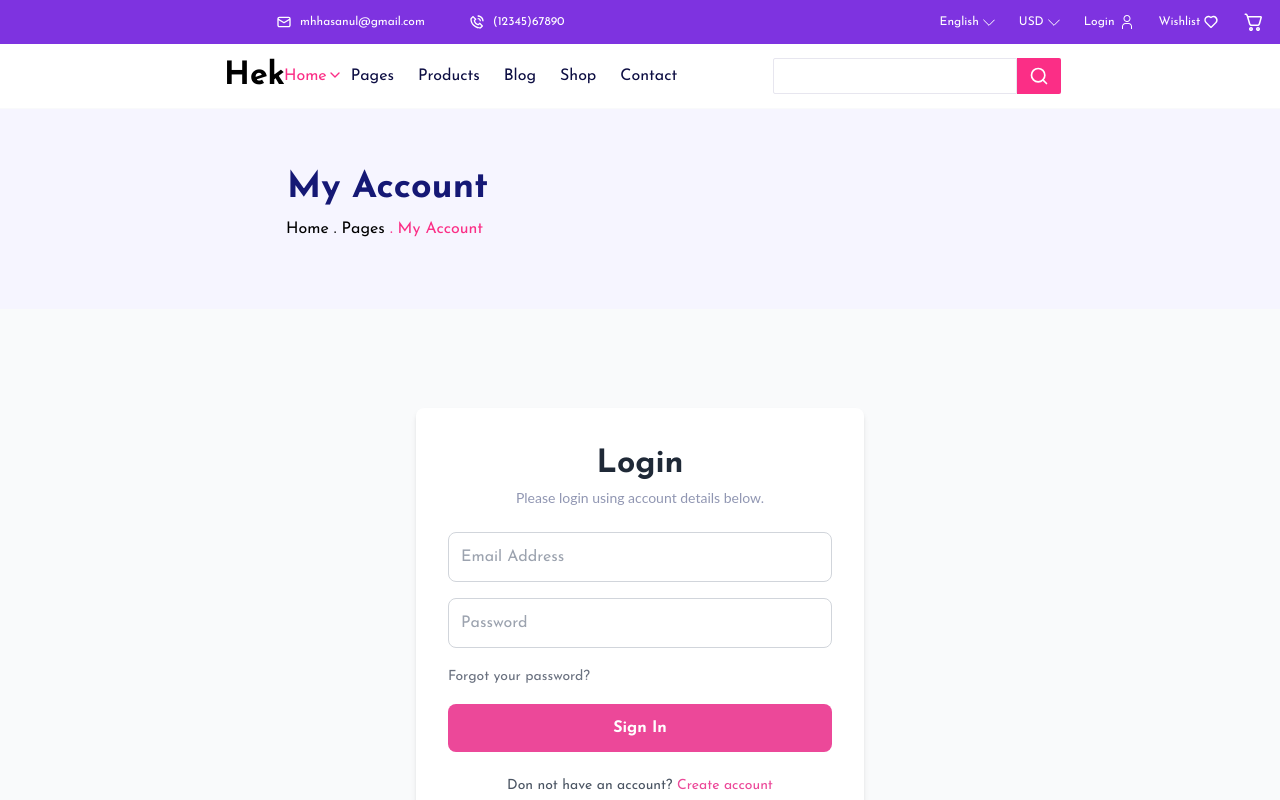
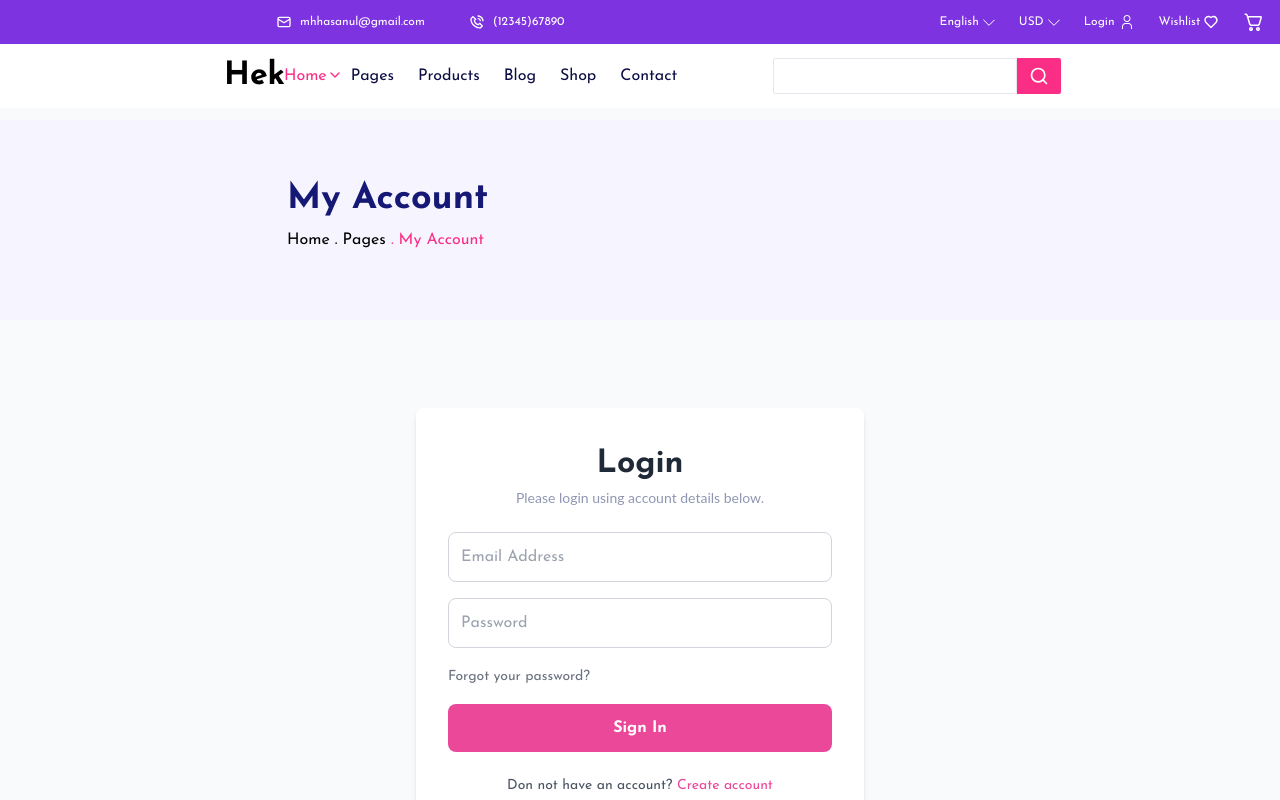
Before and after one commit to WafaaKanwal/Hackathon-UI-UX-Figma, a Next.js app: page /account in a window 1280 px wide. Shown: the top 800 px of the page. Built offline with nearby package versions, Linux system fonts and the light colour scheme.

Commit message:
Add files via upload

```diff
--- a/src/app/account/page.tsx
+++ b/src/app/account/page.tsx
@@ -4,9 +4,9 @@ export default function MyAccount() {
   return (
     <div className="bg-gray-50 min-h-screen">
     {/* Rectangle Section */}
-      <div className="absolute mt-[1px] left-0 w-full h-[200px] bg-[#F6F5FF]">
+    <div className="absolute  mt-[120px] top-0 left-0 w-full h-[200px] bg-[#F6F5FF] flex flex-col items-center md:items-start md:pl-[287px] s">
       <h1
-          className="text-[#151875] font-bold ml-[287px] mt-[67px] font-"
+        className="text-[#151875] font-bold mt-[67px]"
         style={{
           fontSize: "36px",
           lineHeight: "25.78px",
@@ -15,7 +15,7 @@ export default function MyAccount() {
         My Account
       </h1>
       <p
-          className="mt-5 ml-[286px]"
+        className="mt-5"
         style={{
           fontSize: "16px",
           fontWeight: 500,
@@ -28,7 +28,7 @@ export default function MyAccount() {
     </div>
 
       {/* Main Section */}
-      <main className="container mx-auto px-4 flex flex-col items-center ">
+      <main className="container mx-auto px-4 flex flex-col items-center">
         <div className="bg-white shadow-md rounded-lg p-8 max-w-md w-full mt-[300px]">
           <h2 className="text-[32px] font-bold text-center text-gray-800">
             Login
@@ -75,7 +75,7 @@ export default function MyAccount() {
         </div>
 
         {/* Footer Logos */}
-        <div className=" justify-center  mt-[90px]">
+        <div className="flex justify-center mt-[90px]">
           <Image
             src={"/images/image 1174.png"}
             alt="brands"
```
Lines whose indentation alone changed are shown as unchanged.
